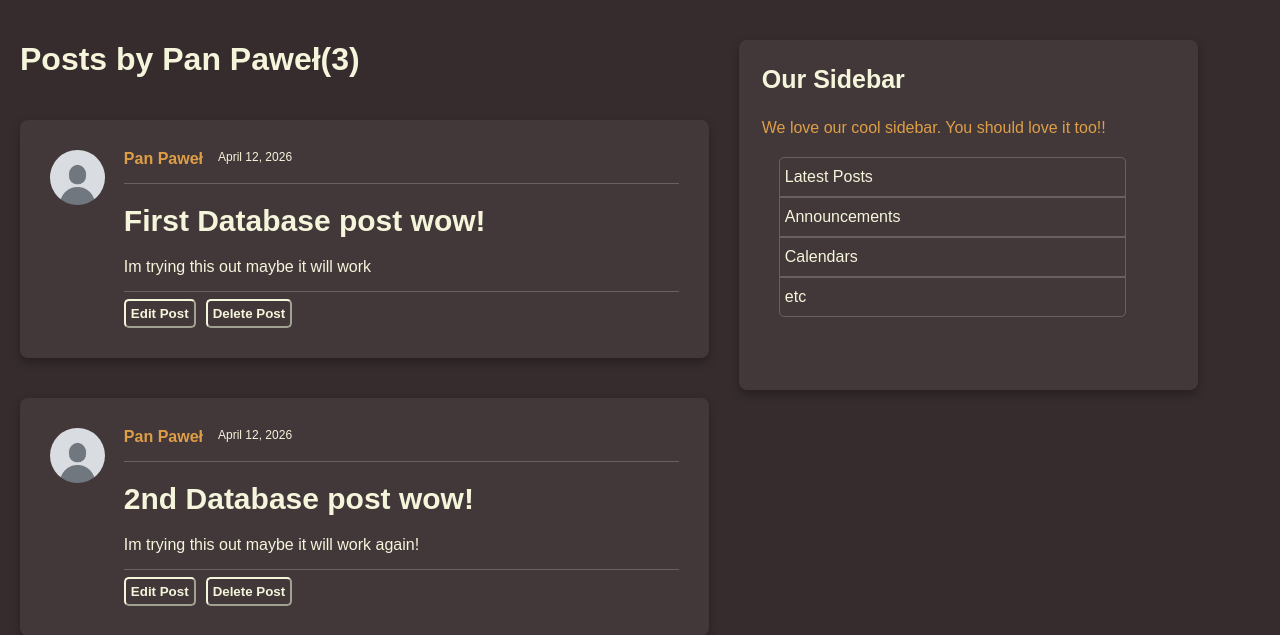
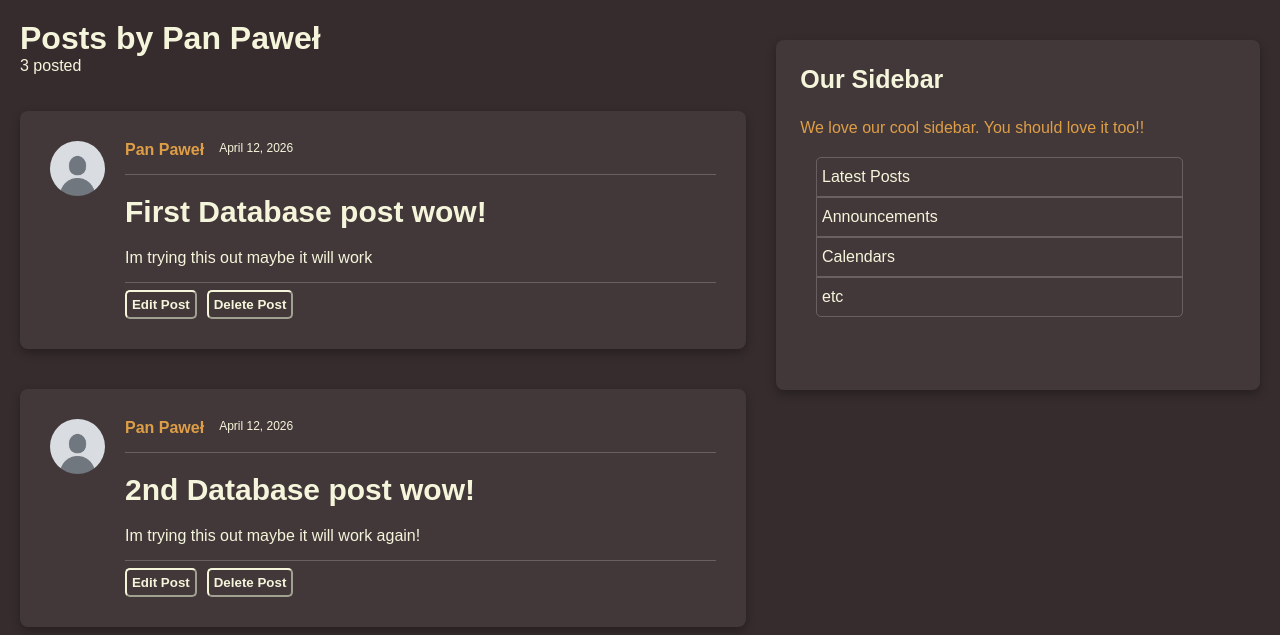
Before and after one commit to mikolajpioro/FullStackApp, a FastAPI app: page /users/1/posts in a window 1280 px wide. Shown: the part 82-717 px from the top of the page. Run offline with FastAPI, Linux system fonts and the light colour scheme.

Commit message:
feat: update user posts page layout and styling for better readability

```diff
--- a/main.py
+++ b/main.py
@@ -49,6 +49,7 @@ def post_page(request: Request, post_id: int, db: Annotated[Session, Depends(get
 
 @app.get("/users/{user_id}/posts", include_in_schema=False)
 def user_posts_page(request: Request, user_id: int, db: Annotated[Session, Depends(get_db)]):
+
     result = db.execute(select(models.User).where(models.User.id == user_id))
     user = result.scalars().first()
     if not user:
@@ -56,6 +57,7 @@ def user_posts_page(request: Request, user_id: int, db: Annotated[Session, Depen
             status_code = status.HTTP_404_NOT_FOUND,
             detail = "User not found",
         )
+
     result = db.execute(select(models.Post).where(models.Post.user_id == user_id))
     posts = result.scalars().all()
     return template.TemplateResponse(
--- a/static/style.css
+++ b/static/style.css
@@ -166,7 +166,6 @@ a {
     border-radius: 8px;
     width: 500px;
     height: 350px;
-    margin-right: 5%;
     margin-top: 20px;
     flex: 2;
 }
@@ -245,3 +244,11 @@ li {
     border-radius: 30px;
     margin-right: 3%;
 }
+
+.posts_by {
+    margin: 0;
+}
+
+.num_of_posts {
+    margin-top: 0;
+}
--- a/templates/user_posts.html
+++ b/templates/user_posts.html
@@ -1,7 +1,8 @@
 {% extends "layout.html" %}
 {% block content %}
 
-    <h1 class="posts_by">Posts by {{ user.username }}({{ posts|length }})</h1>
+    <h1 class="posts_by">Posts by {{ user.username }}</h1>
+    <p class="num_of_posts">{{ posts|length }} posted</p>
     {% for post in posts %}
         <div class="container">
             <div class="full_post">
```
